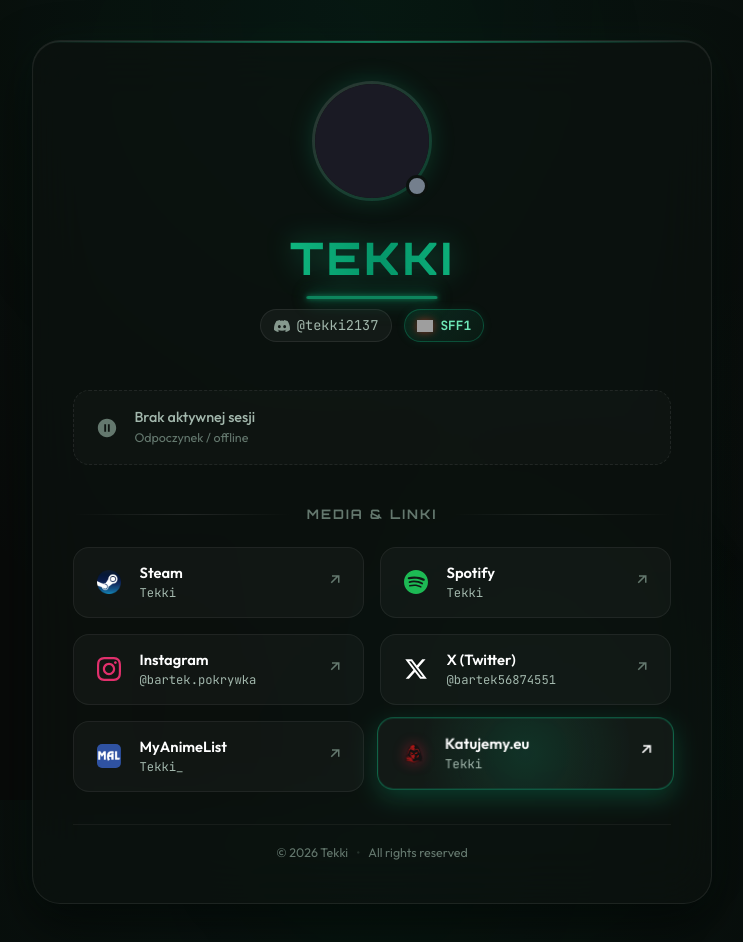
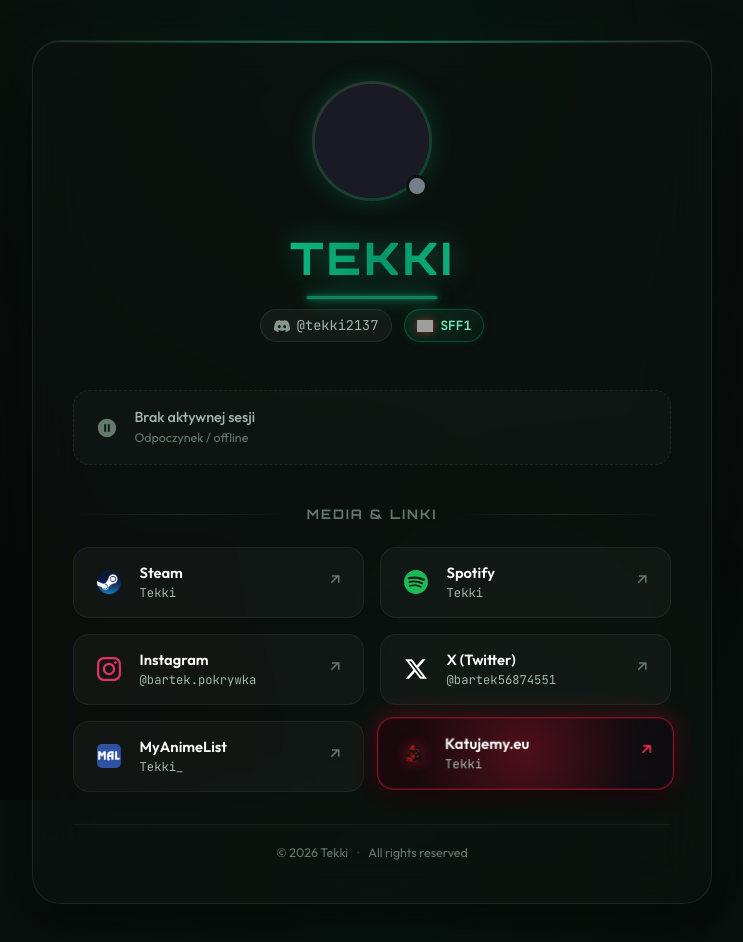
Before and after one commit to TekiFn/bio, a plain HTML site: page index.html in a window 1280 px wide. In both pictures the pointer is over the link 793 px from the left and 756 px from the top of the page. Shown: the whole page, without its empty margins (268-1011 px from the left). Drawn offline with Linux system fonts and the light colour scheme; no server answers; grey boxes are pictures that could not be loaded.

Commit message:
Update Katujemy hover glow and background to red-black theme

```diff
--- a/style.css
+++ b/style.css
@@ -969,11 +969,13 @@
 
 /* Katujemy.eu Brand Hover */
 .katujemy-card:hover {
-    border-color: rgba(16, 185, 129, 0.5);
-    box-shadow: 0 8px 25px rgba(16, 185, 129, 0.25);
+    border-color: rgba(255, 26, 64, 0.6);
+    box-shadow: 0 10px 30px rgba(0, 0, 0, 0.8), 0 0 25px rgba(255, 26, 64, 0.35);
+    background: linear-gradient(135deg, rgba(30, 8, 12, 0.85) 0%, rgba(12, 12, 16, 0.85) 100%);
 }
-.katujemy-card .social-icon-box { color: #10b981; }
-.katujemy-card .social-glow { background: radial-gradient(circle at center, rgba(16, 185, 129, 0.15), transparent 70%); }
+.katujemy-card .social-icon-box { color: #ff1a40; }
+.katujemy-card .social-glow { background: radial-gradient(circle at center, rgba(255, 26, 64, 0.25), transparent 75%); }
+.katujemy-card:hover .social-arrow { color: #ff3355; }
 
 .social-btn:hover .social-glow {
     opacity: 1;
```
